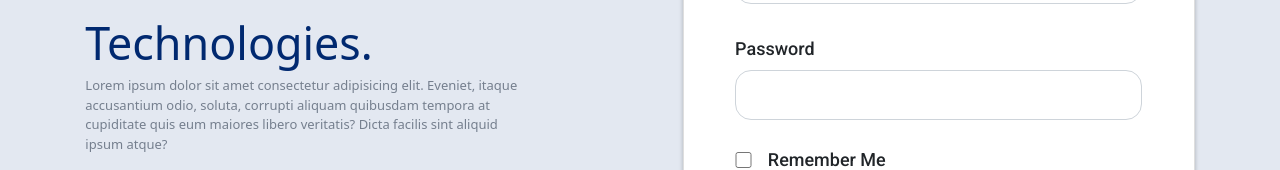
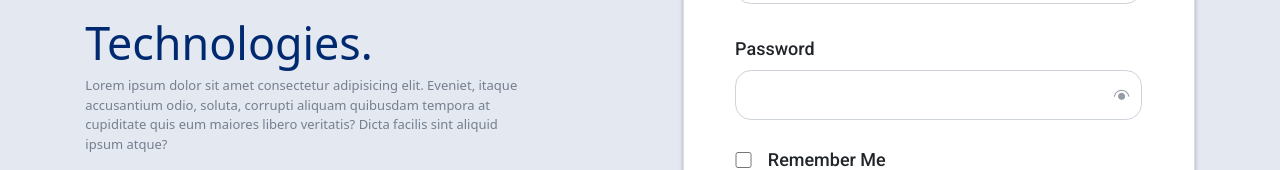
Before and after one commit to RakeshCherry/AMS_Project, a React (Create React App) app: page / in a window 1280 px wide. Shown: the part 375-545 px from the top of the page. Built offline with nearby package versions, Linux system fonts and the light colour scheme.

Commit message:
updated password input field inserted eye icon to see password

```diff
--- a/src/App.css
+++ b/src/App.css
@@ -140,9 +140,22 @@ h1{
   border-radius: 1rem;
   border: 1.05px solid rgba(206, 212, 218, 1);
   font-size: 20px;
-
+  padding-right: 40px; /* Adjust the padding to accommodate the eye icon */
 }
 
+.password-input-container {
+  display: flex;
+  align-items: center;
+  position: relative;
+}
+
+.eye-icon {
+  position: absolute;
+  top: 50%;
+  right: 10px;
+  transform: translateY(-50%);
+  cursor: pointer;
+}
 .text-danger{
   margin-left: 10px;
 }
--- a/src/App.js
+++ b/src/App.js
@@ -1,7 +1,9 @@
 import React, { useState, useEffect } from "react";
 import "./App.css";
-import logoImage from './assets/logo.png'
+import logoImage from './assets/logo.png';
 import "bootstrap/dist/css/bootstrap.min.css";
+import passwordEye from './assets/PasswordEye.png';
+
 
 function App() {
   const [user, setUser] = useState("");
@@ -10,6 +12,11 @@ function App() {
   const [passwordMsg, setPasswordMsg] = useState(false);
   const [rememberMe, setRememberMe] = useState(false);
   const [selectedUser, setSelectedUser] = useState("");
+  const [showPassword, setShowPassword] = useState(false);
+
+  const togglePasswordVisibility = () => {
+    setShowPassword(!showPassword);
+  };
 
   useEffect(() => {
     const storedUsername = localStorage.getItem('user');
@@ -144,14 +151,23 @@ function App() {
                 <label className="userLabel mb-2 mt-3" htmlFor="password">
                   Password
                 </label>
+                <div className="password-input-container">
                 <input
-                  type="password"
+                  type={showPassword ? 'text' : 'password'}
                   id="password"
-                  className="userInput px-4"
+                  className="userInput px-4 w-100"
                   value={password}
                   autoComplete="current-password"
                   onChange={(e) => setPassword(e.target.value)}
+
                 />
+                <img
+                  src={passwordEye}
+                  alt="Toggle Password Visibility"
+                  className="eye-icon"
+                  onClick={togglePasswordVisibility}
+                  />
+                </div>
                 {passwordMsg ? (
                   <div className="text-danger">Incorrect Password</div>
                 ) : (
```
Also changed, not shown: src/assets/PasswordEye.png (added).
